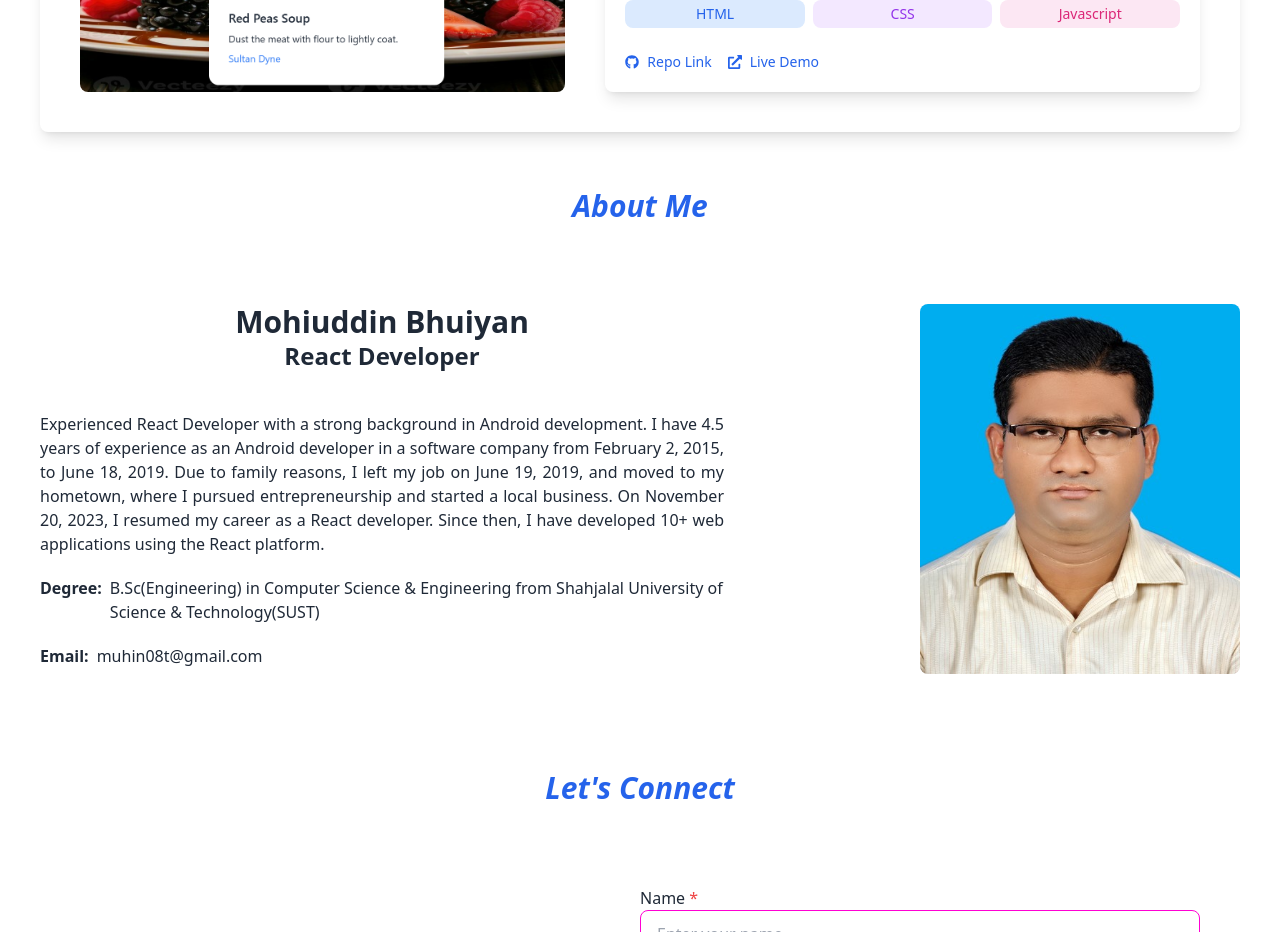
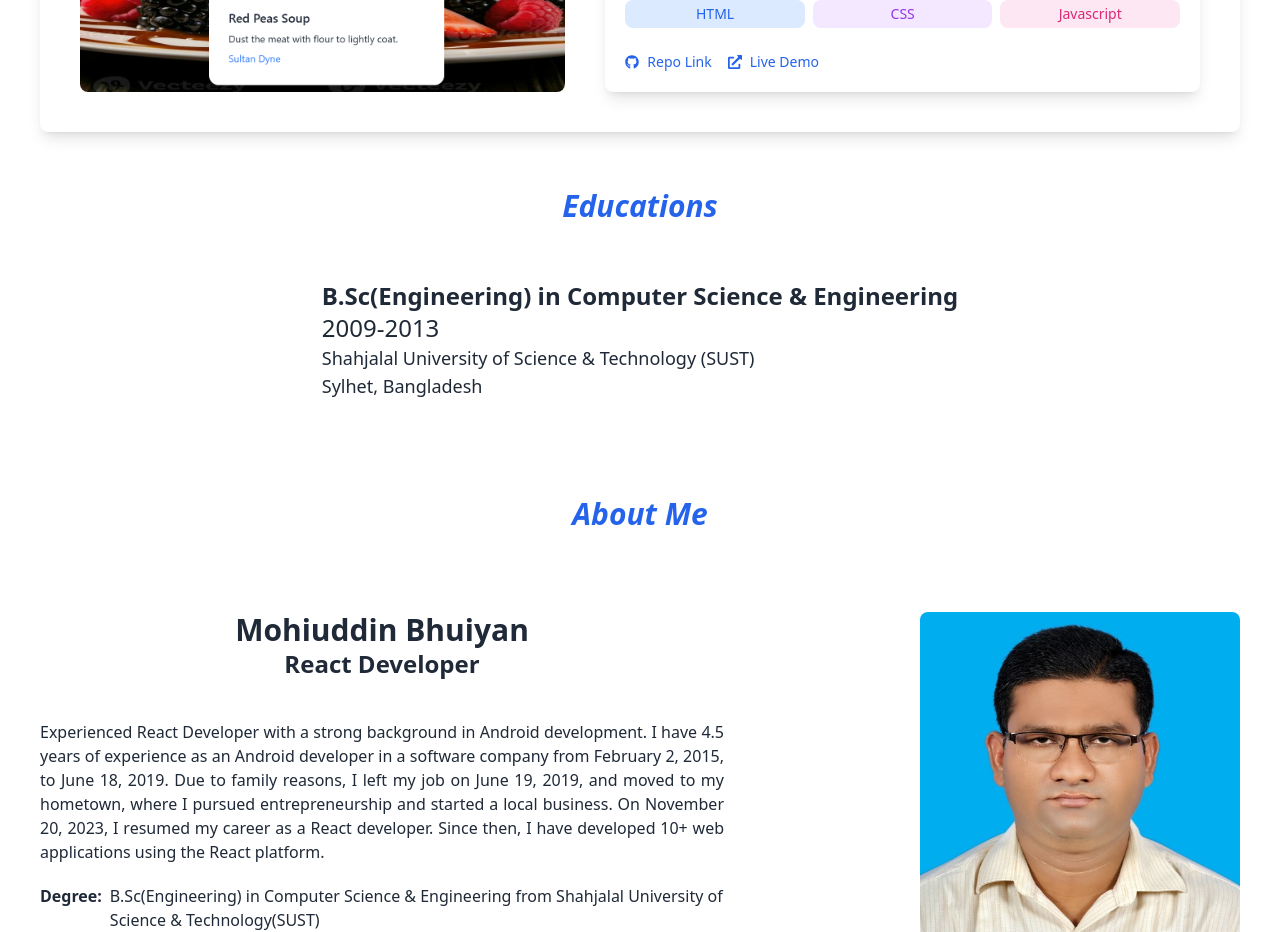
Before and after one commit to muhin08t/portfolio-myself, a React (Vite) app: page / in a window 1280 px wide. Shown: the part 4160-5092 px from the top of the page. Built offline with nearby package versions, Linux system fonts and the light colour scheme.

Commit message:
add educations section

```diff
--- a/src/App.jsx
+++ b/src/App.jsx
@@ -12,6 +12,7 @@ import Projects from './components/Projects';
 import ImprovedProjectCard from './components/ImprovedProjectCard';
 import ProfessionalExperience from './components/ProfessionalExperience';
 import Contact from './components/Contact';
+import Educations from './components/Educations';
 
 const App = () => {
     return (
@@ -22,6 +23,7 @@ const App = () => {
             <ProfessionalExperience></ProfessionalExperience>
             {/* <Projects></Projects> */}
             <ImprovedProjectCard></ImprovedProjectCard>
+            <Educations></Educations>
             <About></About>
             <Contact></Contact>
             <Footer></Footer>
--- /dev/null
+++ b/src/components/Educations.jsx
@@ -0,0 +1,29 @@
+import React from 'react';
+
+
+const Educations = () => {
+    return (
+      <div id="educations" className="mx-10 scroll-mt-20 mb-10">
+        <div className="text-center pt-14 mb-14">
+          <h1 className="text-3xl italic font-semibold text-blue-600">
+            Educations
+          </h1>
+        </div>
+        <div className="flex justify-center"> {/* Centers the block horizontally */}
+  <div className="text-left"> {/* Keeps text left-aligned inside */}
+    <h1 className="text-2xl font-semibold">
+      B.Sc(Engineering) in Computer Science & Engineering
+    </h1>
+    <h3 className="text-2xl">2009-2013</h3>
+    <p className="text-lg">
+      Shahjalal University of Science & Technology (SUST)
+    </p>
+    <p className="text-lg">Sylhet, Bangladesh</p>
+  </div>
+</div>
+
+      </div>
+    );
+};
+
+export default Educations;
```
